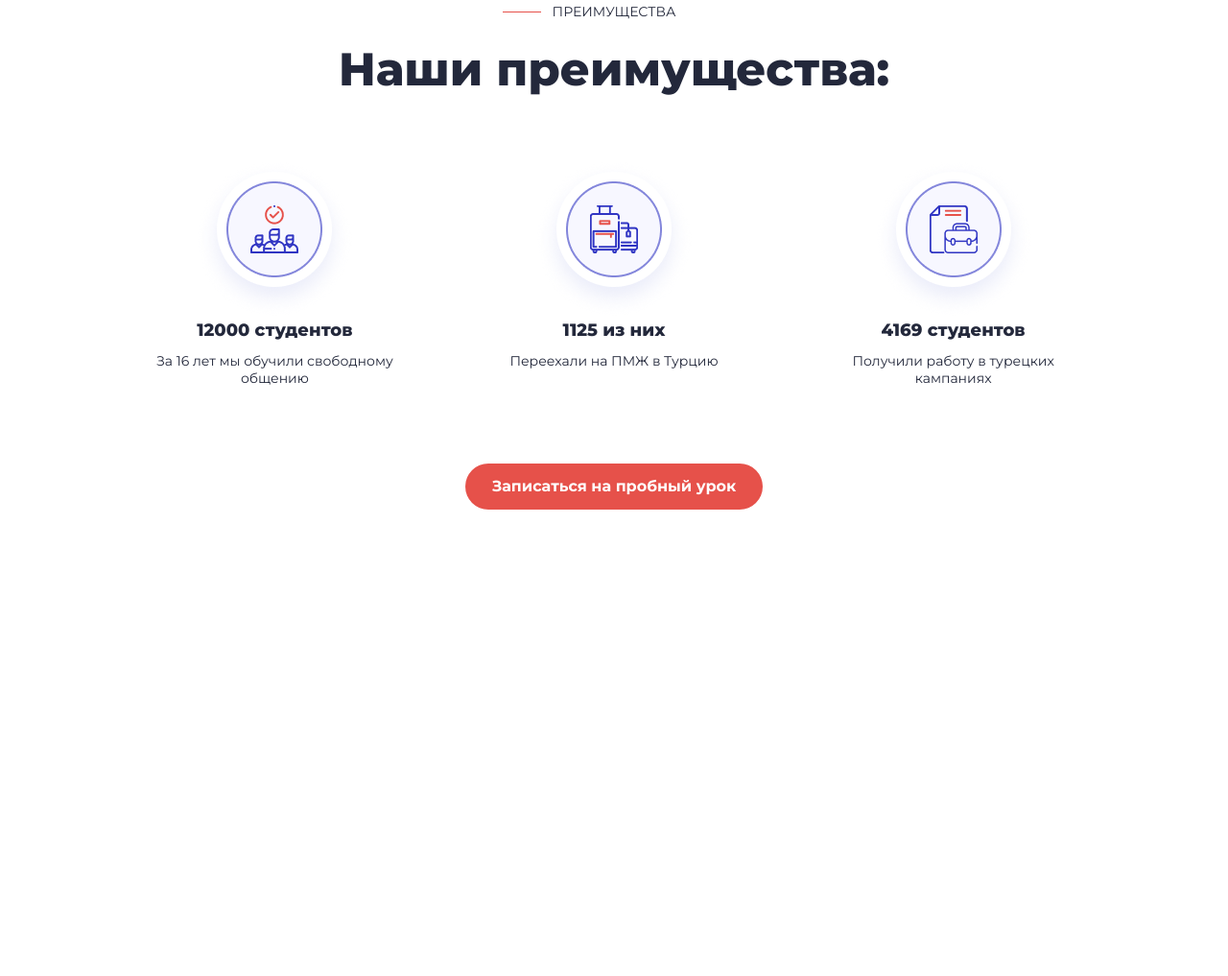
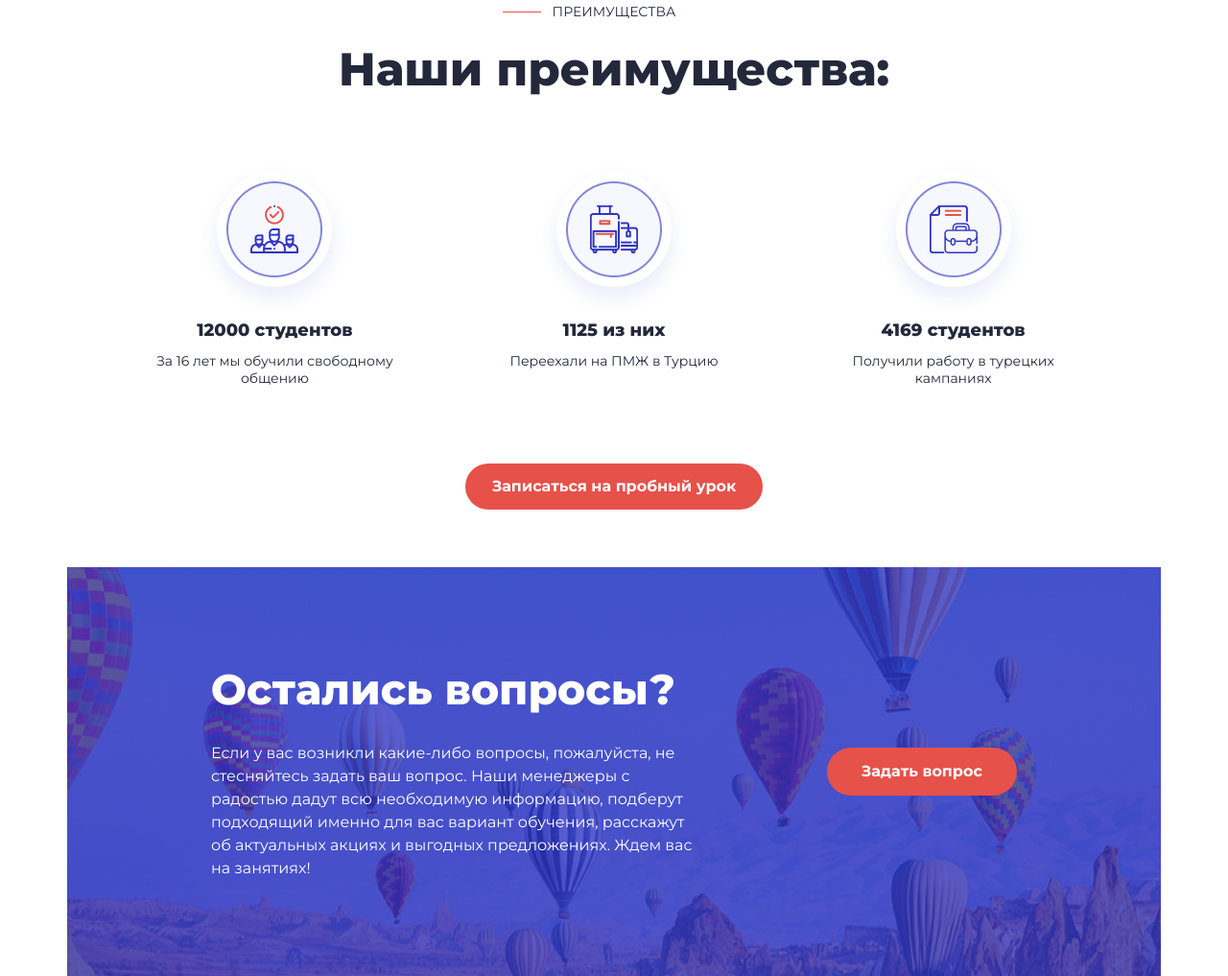
Before and after one commit to AlexAven/turkish-language-school-layout, a plain HTML site: page index.html in a window 1280 px wide. Shown: the part 6394-7411 px from the top of the page at 96% size. Before the commit the page ends 6985 px from the top, so only its background shows below. Drawn offline with nearby package versions, Linux system fonts and the light colour scheme.

Commit message:
new section added#2

```diff
--- a/index.html
+++ b/index.html
@@ -620,6 +620,20 @@
 
   </section>
 
+  <section class="questions">
+    <div class="questions__banner">
+      <div class="content">
+        <h2 class="content__header">
+          Остались вопросы?
+        </h2>
+        <p class="content__paragraph">
+          Если у вас возникли какие-либо вопросы, пожалуйста, не стесняйтесь задать ваш вопрос. Наши менеджеры с радостью дадут всю необходимую информацию, подберут подходящий именно для вас вариант обучения, расскажут об актуальных акциях и выгодных предложениях. Ждем вас на занятиях!
+        </p>
+      </div>
+      <button class="btn">Задать вопрос</button>
+    </div>
+  </section>
+
   <script src="./styles/scripts/index.js"></script>
   <script src="https://cdn.jsdelivr.net/npm/swiper@11/swiper-bundle.min.js"></script>
   <script src="./styles/scripts/swiper-loader.js"></script>
--- a/styles/layout/_advantages.scss
+++ b/styles/layout/_advantages.scss
@@ -3,7 +3,6 @@
   display: flex;
   flex-direction: column;
   align-items: center;
-  // gap: 80px;
 
   .facts {
     display: flex;
--- a/styles/layout/_index.scss
+++ b/styles/layout/_index.scss
@@ -6,3 +6,4 @@
 @import "./teachers.scss";
 @import "./steps.scss";
 @import "./advantages.scss";
+@import "./questions.scss";
--- /dev/null
+++ b/styles/layout/_questions.scss
@@ -0,0 +1,56 @@
+.questions {
+  display: flex;
+  justify-content: center;
+  &__banner {
+    max-width: 1140px;
+    display: flex;
+    align-content: center;
+    flex-grow: 1;
+    background-image: url("../assets/images/questions.png");
+    background-size: 100% 100%;
+    padding: 100px 150px;
+    gap: 140px;
+    align-items: center;
+
+    @media (max-width: 764px) {
+      flex-direction: column;
+      gap: 80px;
+      padding: 80px 60px;
+      background-size: auto;
+    }
+
+    @media (min-width: 765px) and (max-width: 929px) {
+      padding: 60px 35px;
+      gap: 40px;
+    }
+
+    @media (min-width: 930px) and (max-width: 1053px) {
+      padding: 100px 100px;
+      gap: 100px;
+    }
+
+    .content {
+      display: flex;
+      flex-direction: column;
+      flex-grow: 1;
+      gap: 28px;
+
+      &__header {
+        font-size: 44px;
+        font-weight: 800;
+        color: $alternativeFontColor;
+      }
+
+      &__paragraph {
+        color: $alternativeFontColor;
+        font-size: 16px;
+        line-height: 24px;
+      }
+    }
+
+    .btn {
+      @include button(100%);
+      height: 50px;
+    }
+  }
+}
--- a/styles/utils/_base.scss
+++ b/styles/utils/_base.scss
@@ -85,3 +85,9 @@ body {
   max-width: 1440px;
   margin: 0 auto;
 }
+
+.questions {
+  min-width: 310px;
+  max-width: 1440px;
+  margin: 0 auto;
+}
```
Also changed, not shown: assets/images/questions.png (added), css/style.css, 1 other file.
